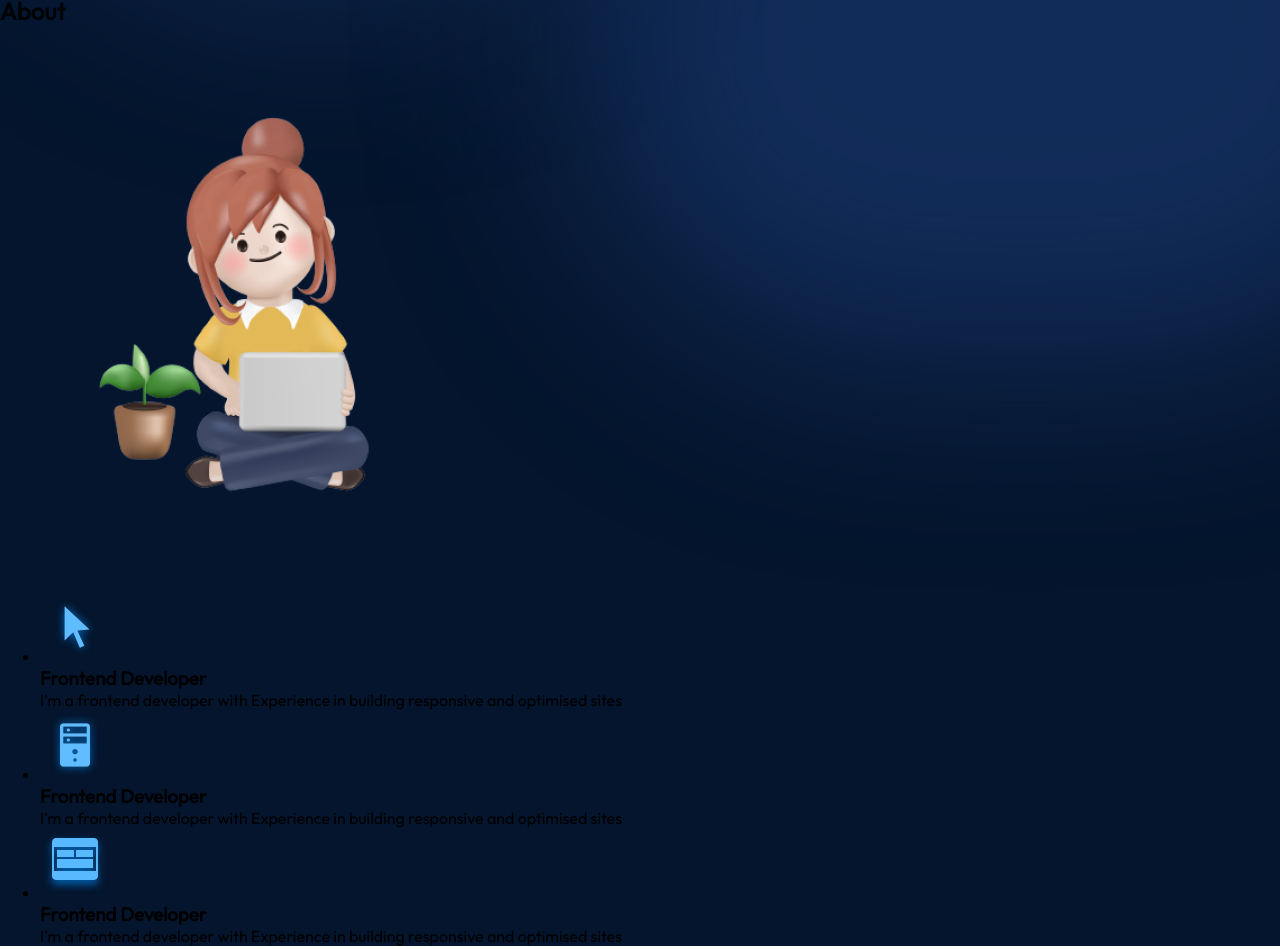
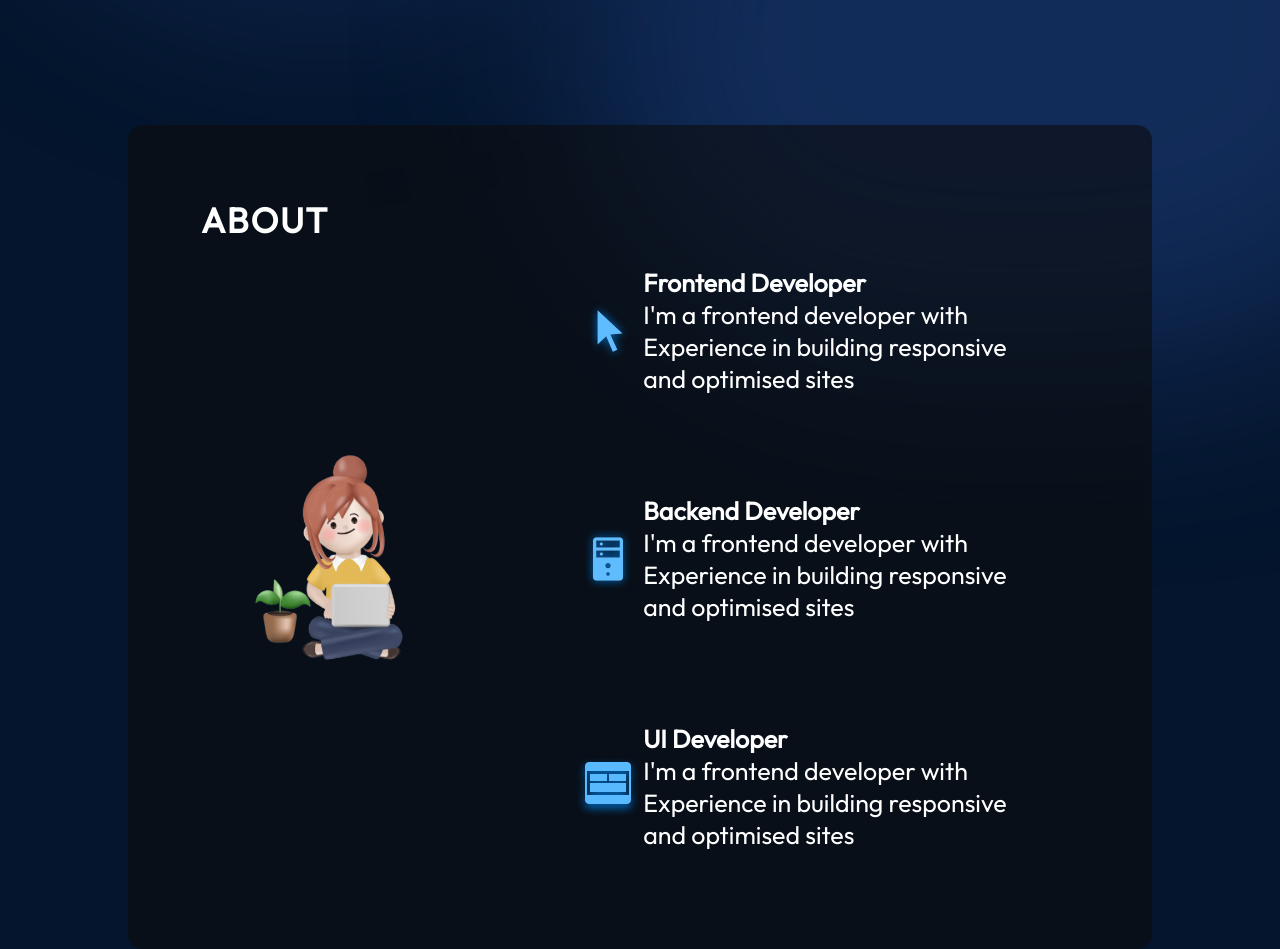
Before and after one commit to Sanket176/My-Portfolio, a React (Vite) app: page / in a window 1280 px wide. Shown: the part 679-1628 px from the top of the page. Built offline with nearby package versions, Linux system fonts and the light colour scheme.

Commit message:
Added About.jsx and css file

```diff
--- a/src/components/About/About.jsx
+++ b/src/components/About/About.jsx
@@ -4,7 +4,7 @@
 
 const About = () => {
   return (
-    <section className={styles.conatiner}>
+    <section className={styles.container} id='about'>
         <h2 className={styles.title}>About</h2>
 
         <div className={styles.content}>
@@ -20,14 +20,14 @@
                 <li className={styles.aboutItem}>
                     <img src={getImageUrl("about/serverIcon.png")} alt="Cursor Img"/>
                     <div className={styles.aboutItemText}>
-                        <h3>Frontend Developer</h3>
+                        <h3>Backend Developer</h3>
                         <p>I'm a frontend developer with Experience in building responsive and optimised sites</p>
                     </div>
                 </li>
                 <li className={styles.aboutItem}>
                     <img src={getImageUrl("about/uiIcon.png")} alt="Cursor Img"/>
                     <div className={styles.aboutItemText}>
-                        <h3>Frontend Developer</h3>
+                        <h3>UI Developer</h3>
                         <p>I'm a frontend developer with Experience in building responsive and optimised sites</p>
                     </div>
                 </li>
--- a/src/components/About/About.module.css
+++ b/src/components/About/About.module.css
@@ -0,0 +1,92 @@
+@import '../../vars.css';
+
+.container{
+    position: relative;
+    background: rgba(12,12,12,0.6);
+    border-radius: 15px;
+    padding: 73px;
+    margin-top: 129px;
+    z-index:1;
+    margin-left: 10%;
+    margin-right: 10%;
+}
+
+.title{
+    color: var(--color-text);
+    font-size: 35px;
+    font-weight: 700;
+    letter-spacing: 1.75px;
+    text-transform: uppercase;
+}
+
+.content{
+    display: flex;
+    flex-direction: row;
+    align-items: center;
+}
+
+.aboutImage{
+    width: 35%;
+}
+
+.aboutItems{
+    color:var(--color-text);
+    display: flex;
+    flex-direction: column;
+    gap: 50px;
+}
+
+.aboutItem{
+    display: flex;
+    flex-direction: row;
+    align-items: center;
+    border-radius: 20px;
+    list-style:none;
+    padding: 25px;
+    background-image: linear-gradient(
+        90deg,
+        rgba(165, 215, 232, 0.42) 0%,
+        rgba(255, 255, 255, 0) 100%
+    );
+    background-size: 0 100%;
+    background-repeat: no-repeat;
+    transition: 0.4s;
+}
+
+.aboutItem:hover{
+    background-size: 100% 100%;
+}
+
+.aboutItem h3{
+    font-size: 25px;
+    font-weight: 600;
+}
+
+.aboutItem p{
+    font-size: 25px;
+}
+
+@media screen and (max-width: 830px){
+    .container{
+        background-color: transparent;
+        padding-left: 0;
+        padding-right: 0;
+    }
+
+    .content{
+        flex-direction: column;
+    }
+
+    .aboutImage{
+        display: none;
+    }
+
+    .aboutItems{
+        margin-top: 29px;
+    }
+
+    .aboutItem{
+        padding-left: 0;
+        padding-right: 0;
+    }
+}
--- a/src/index.css
+++ b/src/index.css
@@ -4,3 +4,8 @@
   paddinf: 0;
   font-family: "Outfit", Arial, Helvetica, sans-serif;
 }
+
+
+html{
+  scroll-behavior: smooth;
+}
```
